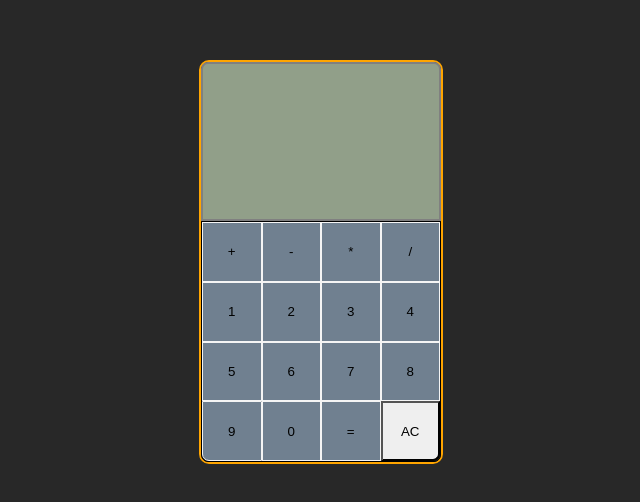
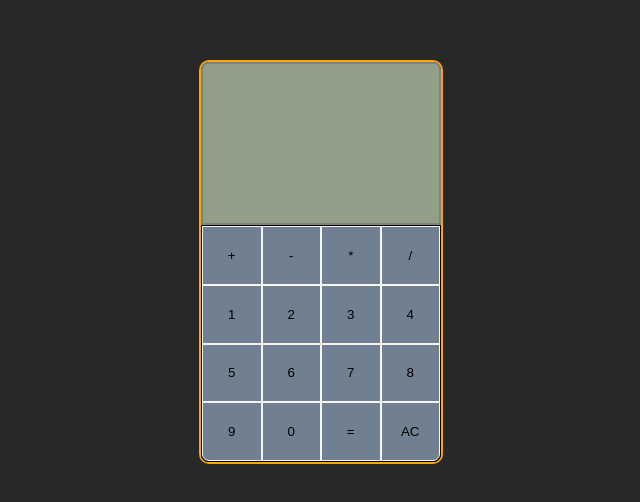
Before and after one commit to jakedevs/js-calculator, a plain HTML site: page index.html in a window 1280 px wide. Shown: the part 146-648 px from the top of the page, without its empty margins (319-959 px from the left). Drawn offline with Linux system fonts and the light colour scheme.

Commit message:
fix AC background color

```diff
--- a/style.css
+++ b/style.css
@@ -73,6 +73,9 @@ body {
 
 #clear {
   border-bottom-right-radius: 7px;
+  background-color: slategray;
+  border: 1px solid whitesmoke;
+  box-sizing: border-box;
 }
 
 span {
```
